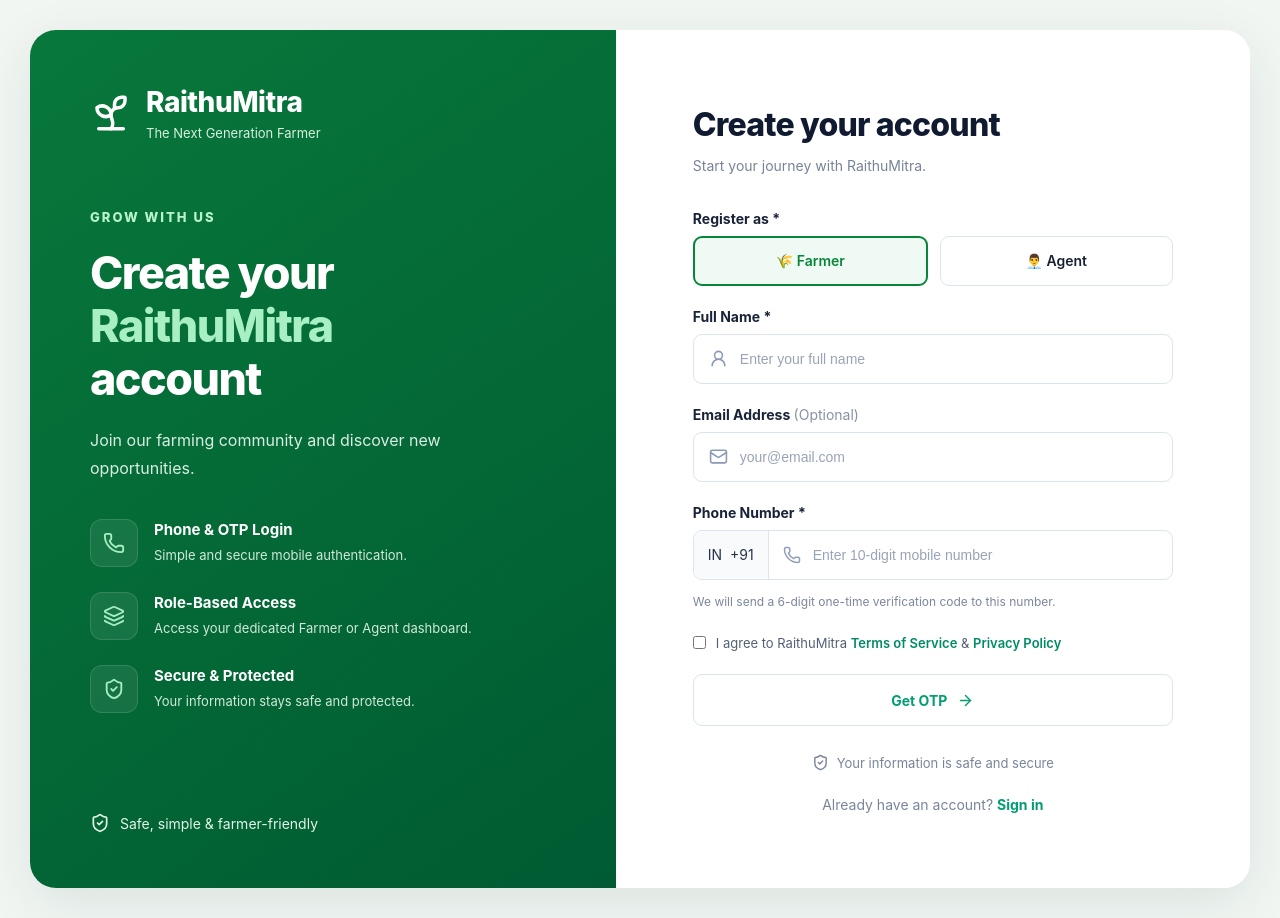
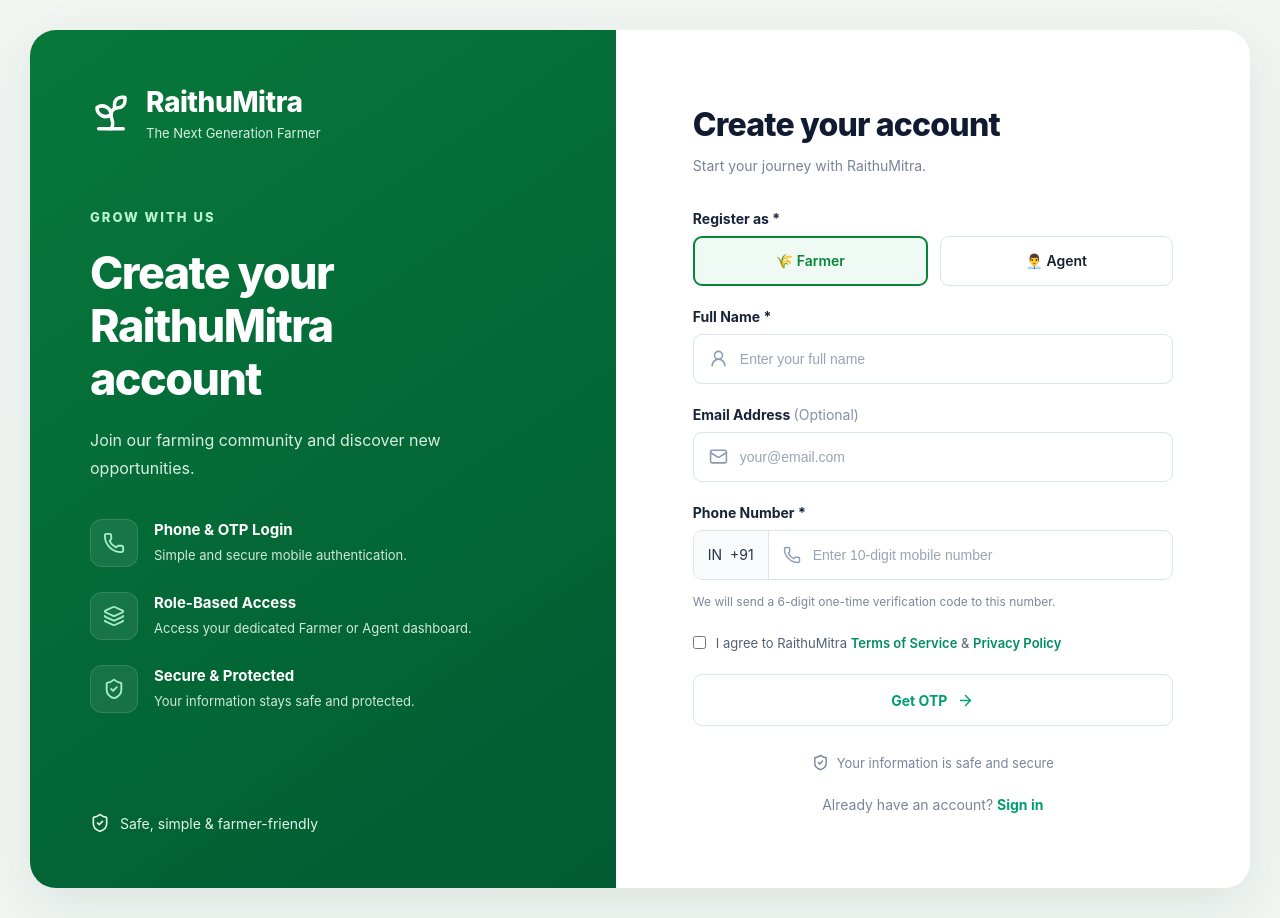
Before and after one commit to himaja44/RaithuAnna, a React app: page /register in a window 1280 px wide. Built offline with nearby package versions, Linux system fonts and the light colour scheme; the HTML template or start-up script is replaced by a standard one.

Commit message:
Improve login and registration UI design

```diff
--- a/src/components/Auth/Auth.jsx
+++ b/src/components/Auth/Auth.jsx
@@ -125,11 +125,8 @@ export default function Auth({ initialMode = "login" }) {
             <h1>
               {mode === "register" ? (
                 <>
-                  Create your
-                  <br />
-                  <span>RaithuMitra</span>
-                  <br />
-                  account
+                  Create your RaithuMitra
+                <br />account
                 </>
               ) : (
                 <>
```
